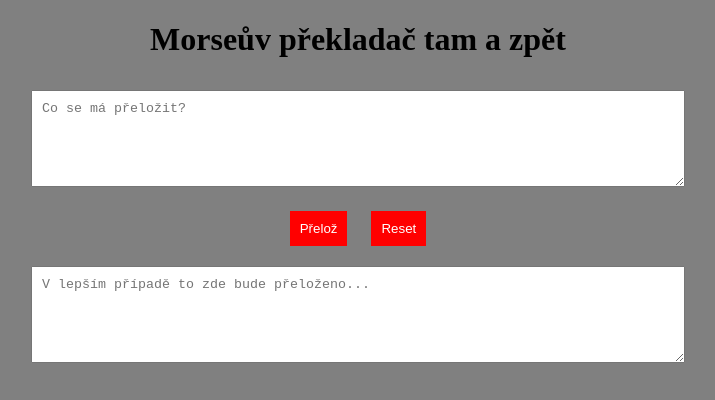
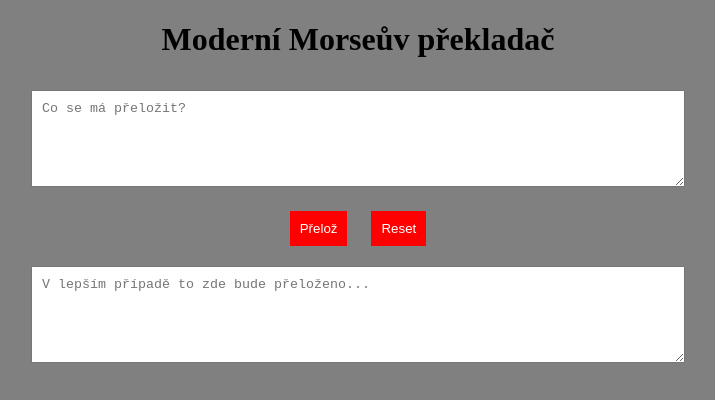
Before and after one commit to DzymatoR/web-morse, a plain HTML site: page index.html in a window 1280 px wide. Shown: the whole page, without its empty margins (282-997 px from the left). Drawn offline with Linux system fonts and the light colour scheme.

Commit message:
test gitu

```diff
--- a/index.html
+++ b/index.html
@@ -8,7 +8,7 @@
     <link rel="stylesheet" href="style.css">
 </head>
 <body>
-    <header><h1>Morseův překladač tam a zpět</h1></header>
+    <header><h1>Moderní Morseův překladač</h1></header>
 
     <textarea id="inputTxt" cols="20" rows="5" placeholder="Co se má přeložit?" value="ahoj"></textarea><br>
 
```
